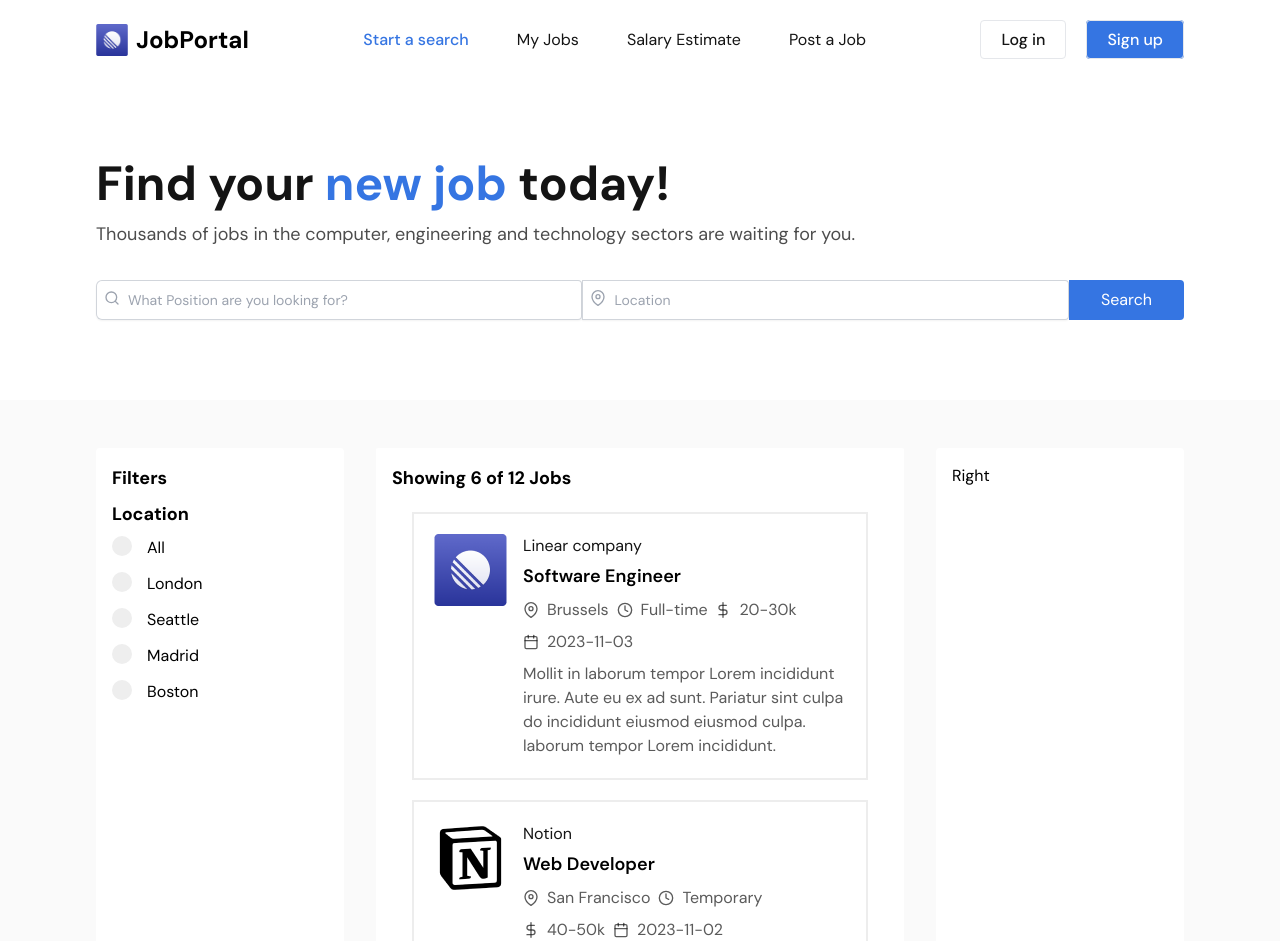
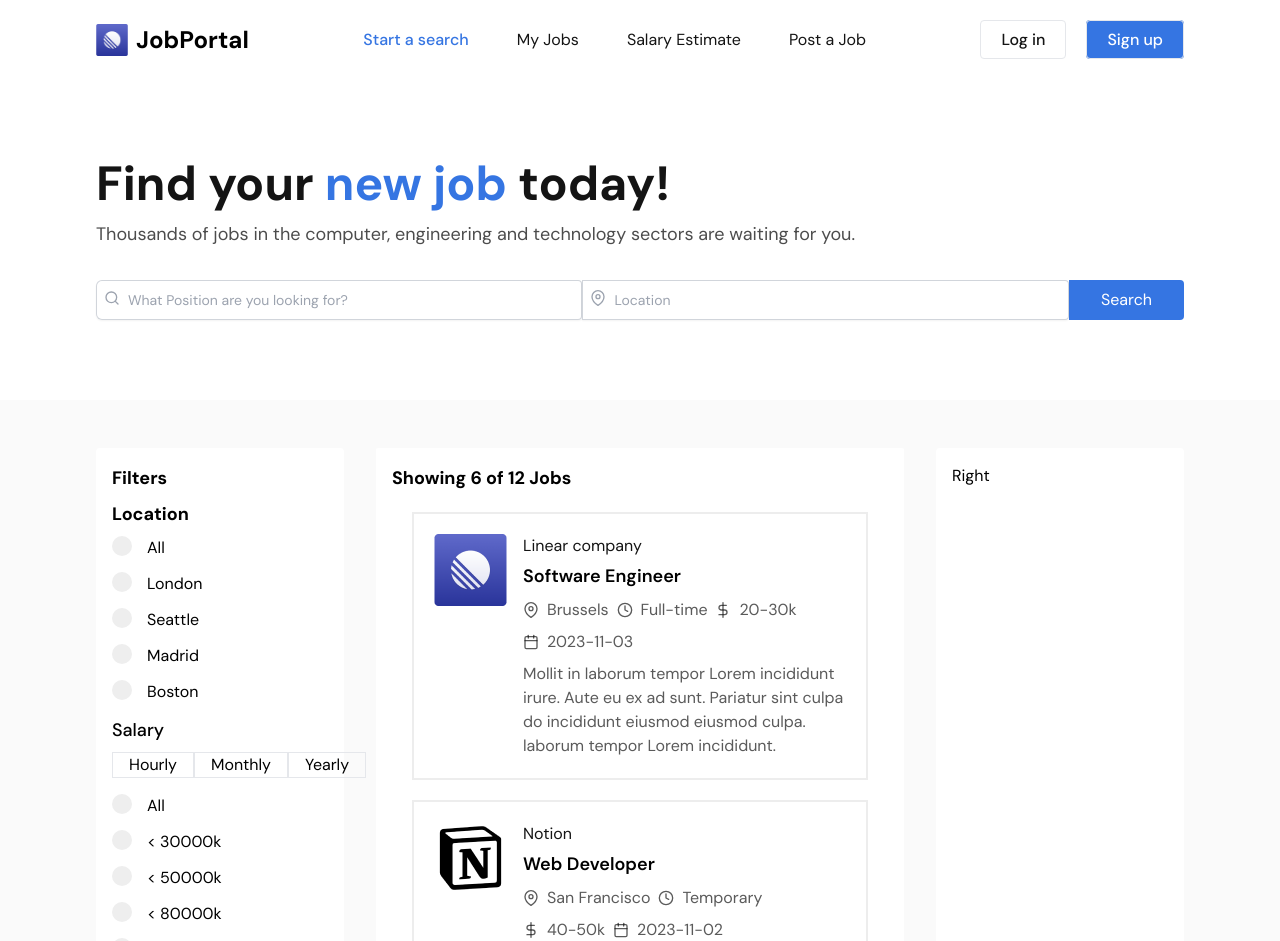
Before and after one commit to kashish567/job-portal, a React (Vite) app in the folder client/: page / in a window 1280 px wide. Shown: the top 941 px of the page. Built offline with nearby package versions, Linux system fonts and the light colour scheme.

Commit message:
salary filter

```diff
--- a/client/src/App.css
+++ b/client/src/App.css
@@ -142,5 +142,10 @@
 }
 
 
+/* Button.css */
+.button {
+  /* Add your button styles here */
+  margin-right: 10px; /* Add spacing between buttons */
+}
 
 /* create a job page */
--- a/client/src/Pages/Home.jsx
+++ b/client/src/Pages/Home.jsx
@@ -124,10 +124,14 @@
 
           {result.length > itemsPerPage && (
             <div className="flex justify-center mt-4 space-x-8">
-              <button onClick={prevPage} disabled={currentPage === 1}>
+              <button
+                onClick={prevPage}
+                disabled={currentPage === 1}
+                className="hover:underline"
+              >
                 Previous
               </button>
-              <span>
+              <span className="mx-2">
                 Page {currentPage} of {Math.ceil(result.length / itemsPerPage)}
               </span>
               <button
@@ -135,6 +139,7 @@
                 disabled={
                   currentPage === Math.ceil(result.length / itemsPerPage)
                 }
+                className="hover:underline"
               >
                 Next
               </button>
--- /dev/null
+++ b/client/src/sidebar/Button.jsx
@@ -0,0 +1,18 @@
+import React from "react";
+
+const Button = ({ onClickHandler, value, title }) => {
+  return (
+    <div>
+      <button
+        onClick={onClickHandler}
+        value={value}
+        className={`px-4 py1 border text-base hover:bg-blue
+        hover:text-white`}
+      >
+        {title}
+      </button>
+    </div>
+  );
+};
+
+export default Button;
--- /dev/null
+++ b/client/src/sidebar/Salary.jsx
@@ -0,0 +1,55 @@
+import React from "react";
+import Button from "./Button";
+import InputField from "../components/InputField";
+
+const Salary = ({ handleChange, handleClick }) => {
+  return (
+    <div>
+      <h4 className="text-lg font-medium mb-2">Salary</h4>
+      <div className="flex  mb-4">
+        <Button onClickHandler={handleClick} value="" title="Hourly" />
+        <Button onClickHandler={handleClick} value="Monthly" title="Monthly" />
+        <Button onClickHandler={handleClick} value="Yearly" title="Yearly" />
+      </div>
+      <div>
+        <label className="sidebar-label-container">
+          <input
+            type="radio"
+            name="test"
+            id="test"
+            value=" "
+            onChange={handleChange}
+          />
+          <span className="checkmark"></span>All
+        </label>
+
+        <InputField
+          handleChange={handleChange}
+          value={30}
+          title="< 30000k"
+          name="test2"
+        />
+        <InputField
+          handleChange={handleChange}
+          value={50}
+          title="< 50000k"
+          name="test2"
+        />
+        <InputField
+          handleChange={handleChange}
+          value={80}
+          title="< 80000k"
+          name="test2"
+        />
+        <InputField
+          handleChange={handleChange}
+          value={100}
+          title="< 100000k"
+          name="test2"
+        />
+      </div>
+    </div>
+  );
+};
+
+export default Salary;
--- a/client/src/sidebar/Sidebar.jsx
+++ b/client/src/sidebar/Sidebar.jsx
@@ -1,11 +1,13 @@
 import React from "react";
 import Location from "./Location";
+import Salary from "./Salary";
 
 const Sidebar = ({ handleChange, handleClick }) => {
   return (
     <div className="space-y-2">
       <h3 className="text-lg font-bold mb-2 ">Filters</h3>
       <Location handleChange={handleChange} />
+      <Salary handleChange={handleChange} handleClick={handleClick} />
     </div>
   );
 };
```
